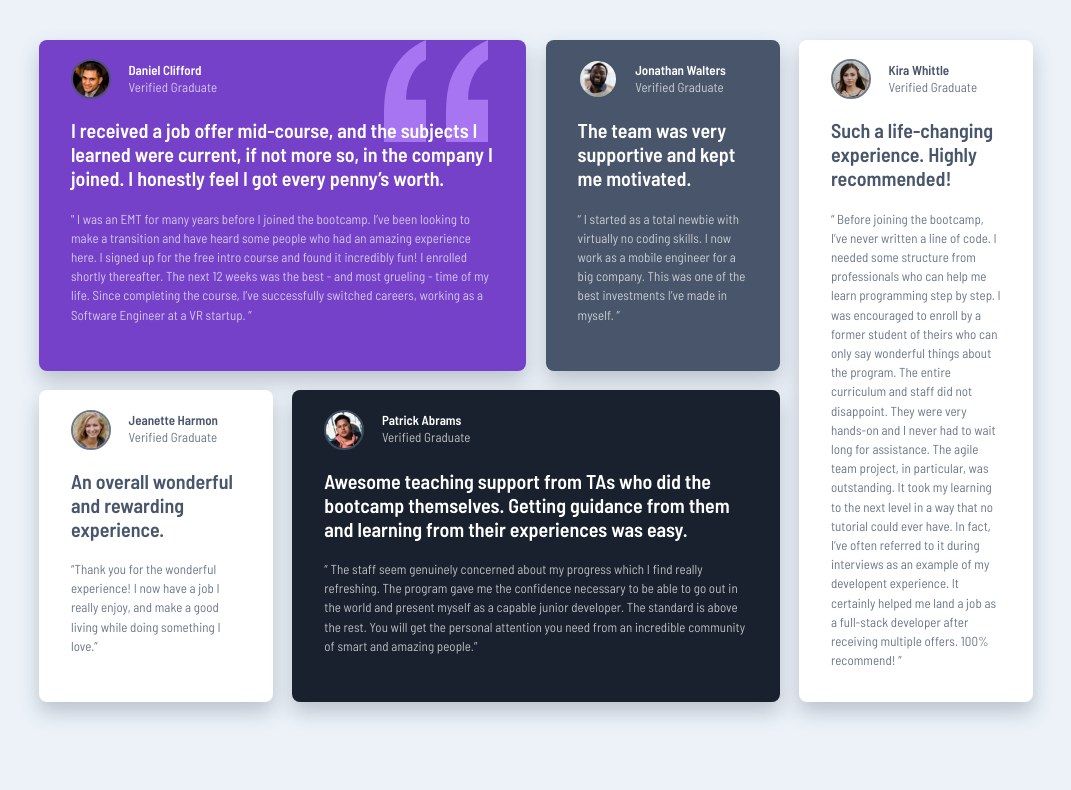
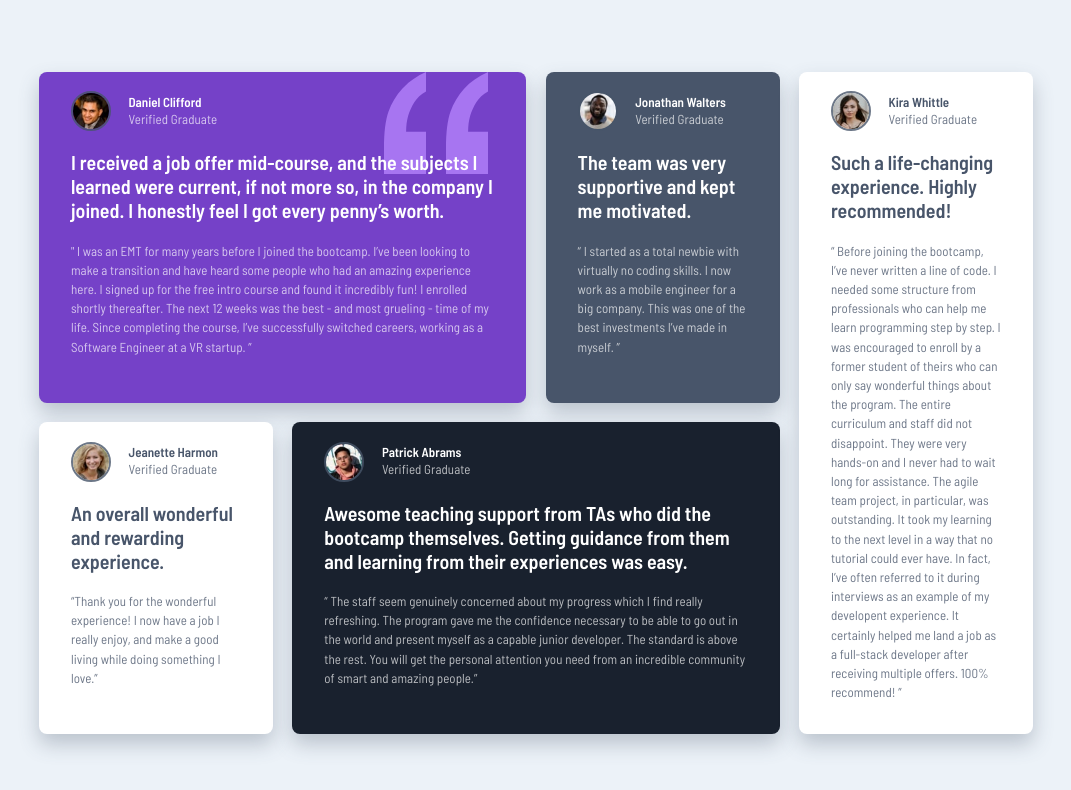
Before and after one commit to okayishmael/testimonials-grid-section, a plain HTML site: page index.html in a window 1280 px wide. Shown: the whole page, without its empty margins (104-1175 px from the left). Drawn offline with Linux system fonts and the light colour scheme.

Commit message:
updated css

```diff
--- a/style.css
+++ b/style.css
@@ -122,6 +122,9 @@ body {
 }
 
 @media (min-width: 75em){
+  body{
+    padding: 4.5rem 1rem;
+  }
   #testimonial-grid{
     grid-template-columns: repeat(4, 1fr);
     grid-template-areas:
```
